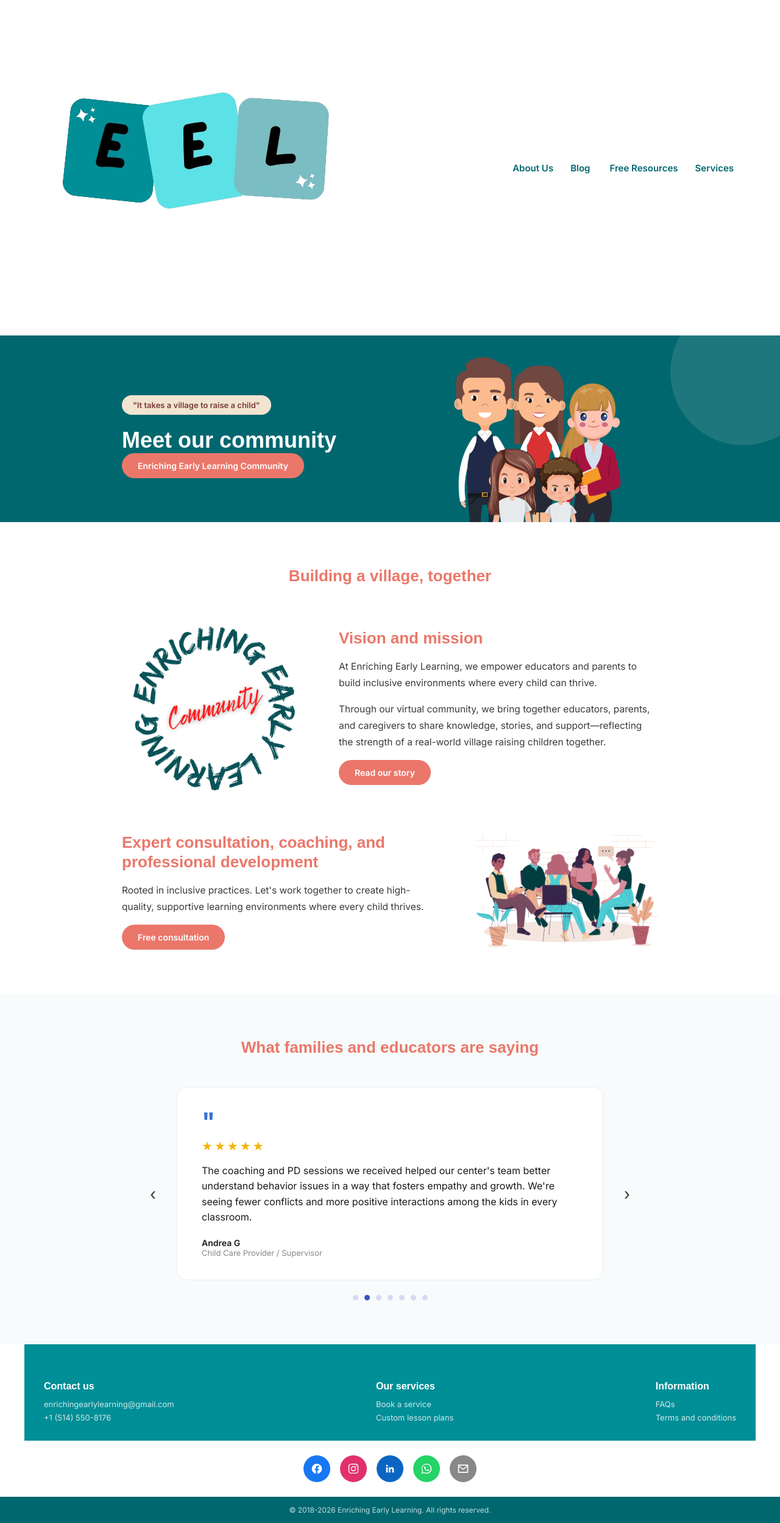
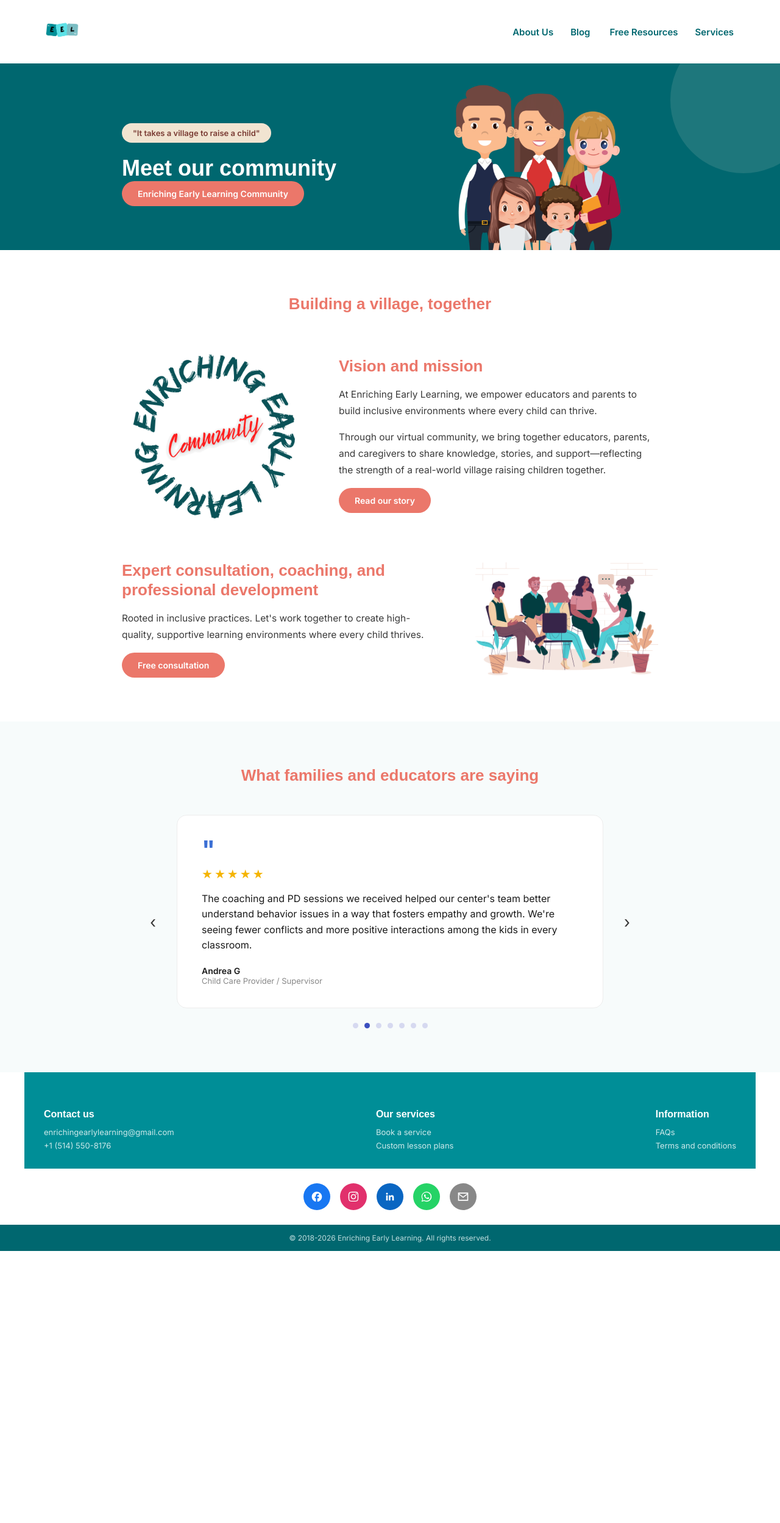
Before and after one commit to enrichingearlylearning/enriching-early-learning-site, a Jekyll site: the page built from index.html, in a window 1280 px wide. Shown: the whole page at 61% size. Built offline with Jekyll 4.4.1, drawn with Linux system fonts in a browser that asks for light colours; some web fonts are replaced; after the commit the page ends 2051 px from its top, so only the background shows below that.

Commit message:
Update main.css

```diff
--- a/assets/css/main.css
+++ b/assets/css/main.css
@@ -12,7 +12,8 @@ Container: 880px content, 1200px header/footer
 .container-wide{max-width:1200px;margin:0 auto;padding:0 32px;}
 
 header{display:flex;align-items:center;justify-content:space-between;padding:22px 32px;max-width:1200px;margin:0 auto;}
-.logo{font-family:'ADLaM Display',sans-serif;font-size:22px;color:#00676F;text-decoration:none;}
+.logo{font-family:'ADLaM Display',sans-serif;font-size:22px;color:#00676F;text-decoration:none;display:inline-flex;align-items:center;}
+.logo-img{height:60px;width:auto;display:block;}
 nav{display:flex;gap:28px;align-items:center;}
 nav a{font-size:15px;font-weight:600;color:#00676F;text-decoration:none;}
 .dropdown{position:relative;display:inline-block;}
```
